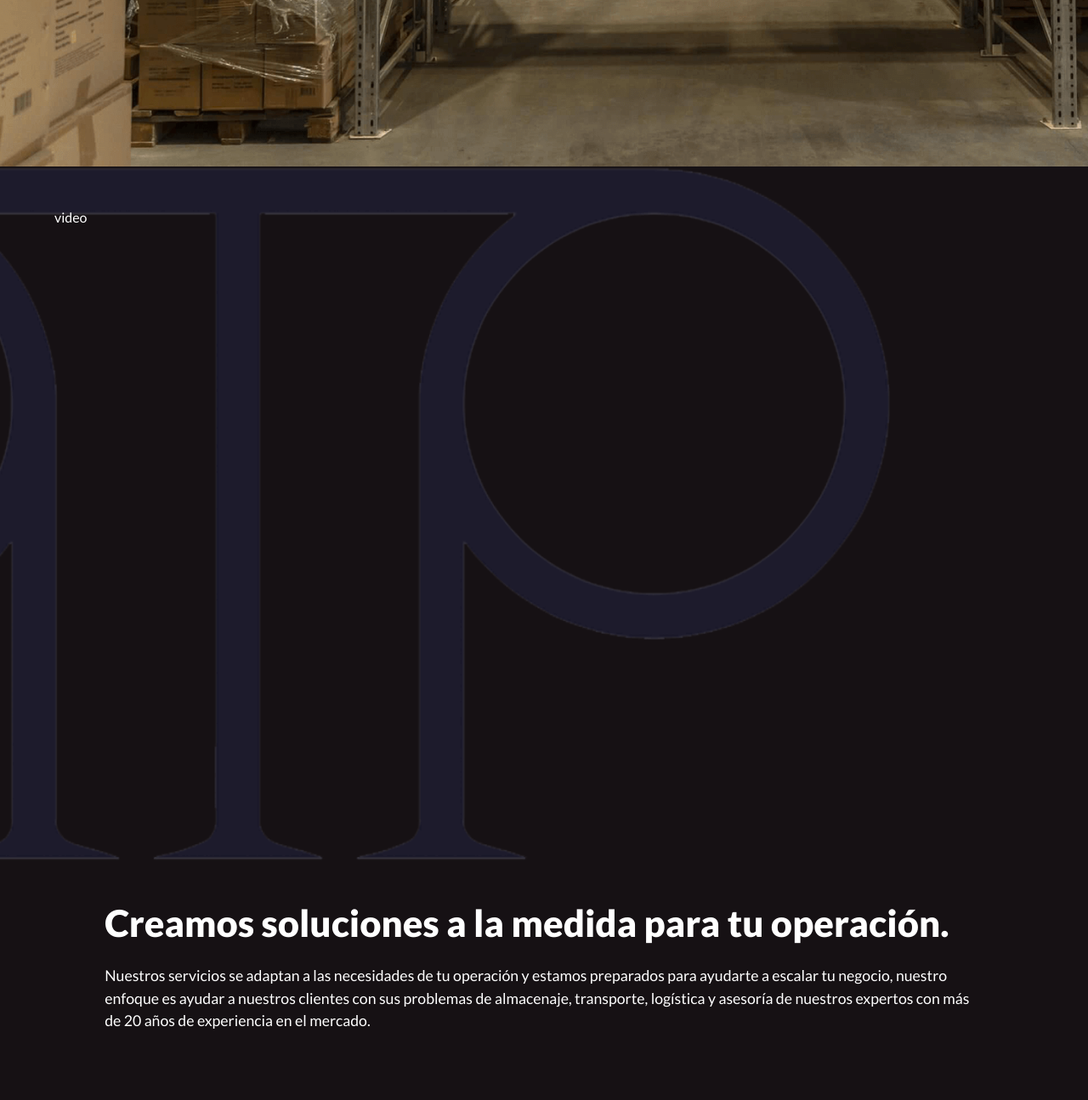
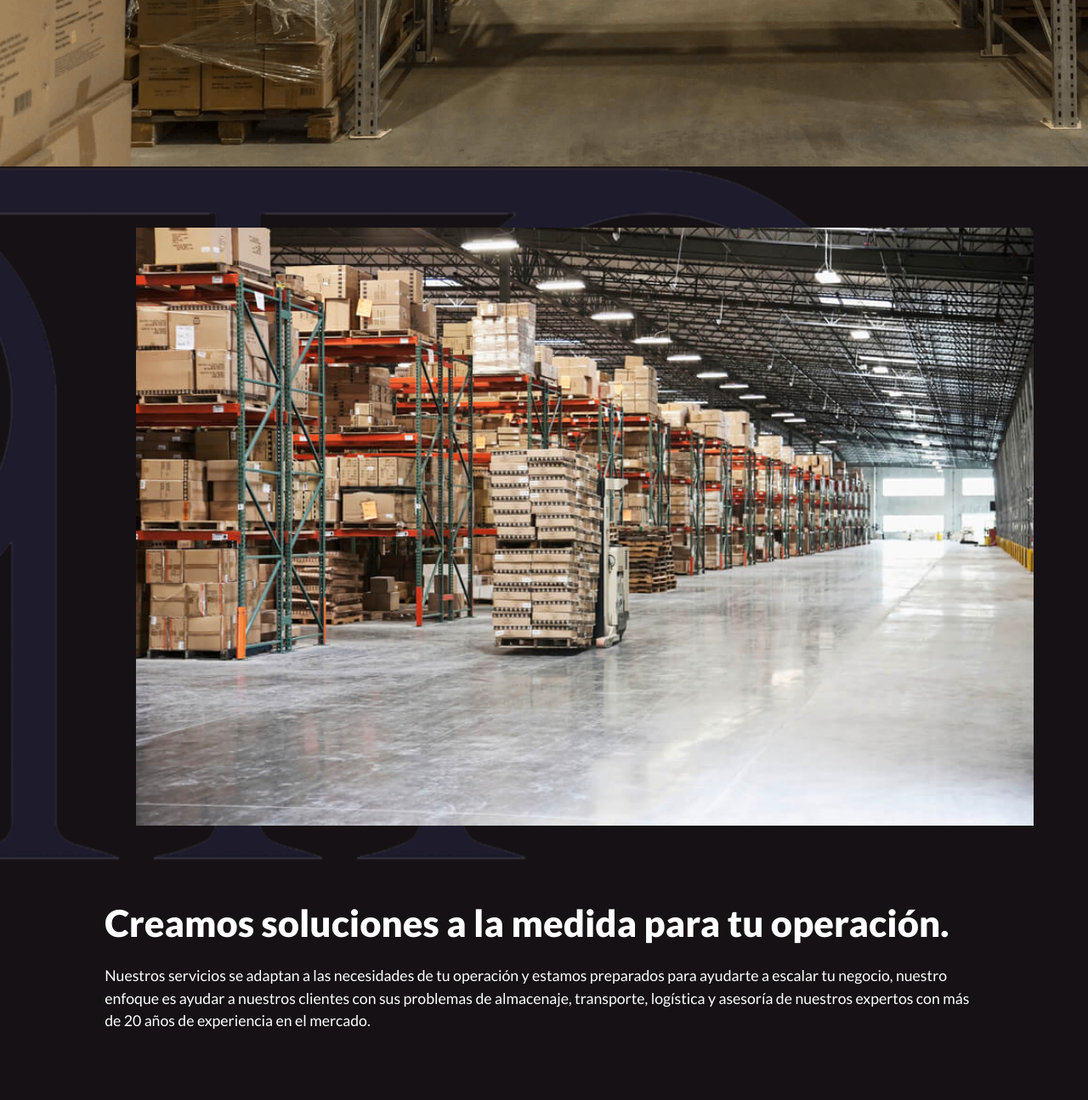
Before and after one commit to aaron2421/landing-arcadia, a PHP site: page / in a window 1280 px wide. Shown: the part 833-2128 px from the top of the page at 85% size. Run offline with PHP 8.4, Linux system fonts and the light colour scheme.

Commit message:
replace images, for video and proccess

```diff
--- a/home.html
+++ b/home.html
@@ -69,7 +69,9 @@
       </div>
       <div id="pt2">
         <!-- <div id="winfo"></div> -->
-        <div id="solutions-video">video</div>
+        <div id="solutions-video">
+          <img src="src/img/video-replace.jpg" alt="bodega-img">
+        </div>
         <div id="solutions-info">
           <h2>Creamos soluciones a la medida para tu operación.</h2>
           <br />
--- a/styles.css
+++ b/styles.css
@@ -143,14 +143,18 @@ ul {
   display: flex;
   justify-content: center;
   padding: 6rem;
-  /* height: 500px; */
 }
 
 #solutions-video {
-  background-color: transparent;
+  display: flex;
+  justify-content: center;
+  align-items: center;
   width: 100%;
-  height: 400px;
-  /* height: min-content; */
+  padding: 0 0 1rem 6rem;
+}
+
+#solutions-video > img {
+  width: 100%;
 }
 
 #solutions-info {
```
Also changed, not shown: src/img/proceso.png, src/img/video-replace.jpg (added).
